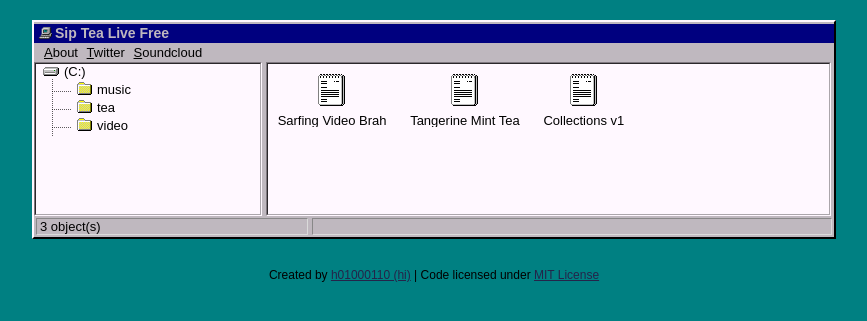
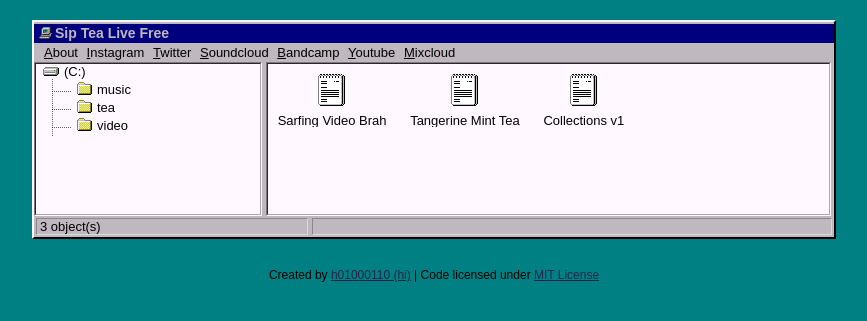
Before and after one commit to andgates/chayumusic, a Jekyll site: the page built from index.html, in a window 1280 px wide. Shown: the top 321 px of the page, without its empty margins (206-1073 px from the left). Built offline with Jekyll 4.4.1, drawn with Linux system fonts in a browser that asks for light colours.

Commit message:
Update top bar

```diff
--- a/_includes/topbar.html
+++ b/_includes/topbar.html
@@ -1,5 +1,9 @@
 <ul class="topbar">
 	<a href="/me"><li><u>A</u>bout</li></a>
-	<a href="http://twitter.com/h01000110" target="_blank"><li><u>T</u>witter</li></a>
-	<a href="http://soundcloud.com/h01000110" target="_blank"><li><u>S</u>oundcloud</li></a>
+	<a href="https://www.instagram.com/chayu_music/" target="_blank"><li><u>I</u>nstagram</li></a>
+	<a href="https://www.instagram.com/chayu_music/" target="_blank"><li><u>T</u>witter</li></a>
+	<a href="https://soundcloud.com/chayumusic/" target="_blank"><li><u>S</u>oundcloud</li></a>
+	<a href="https://chayumusic.bandcamp.com/releases" target="_blank"><li><u>B</u>andcamp</li></a>
+	<a href="https://chayumusic.bandcamp.com/releases" target="_blank"><li><u>Y</u>outube</li></a>
+	<a href="https://chayumusic.bandcamp.com/releases" target="_blank"><li><u>M</u>ixcloud</li></a>
 </ul>
```
